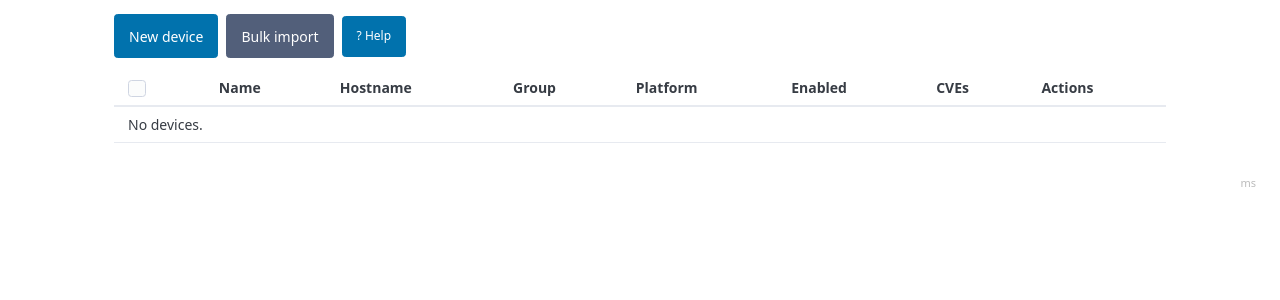
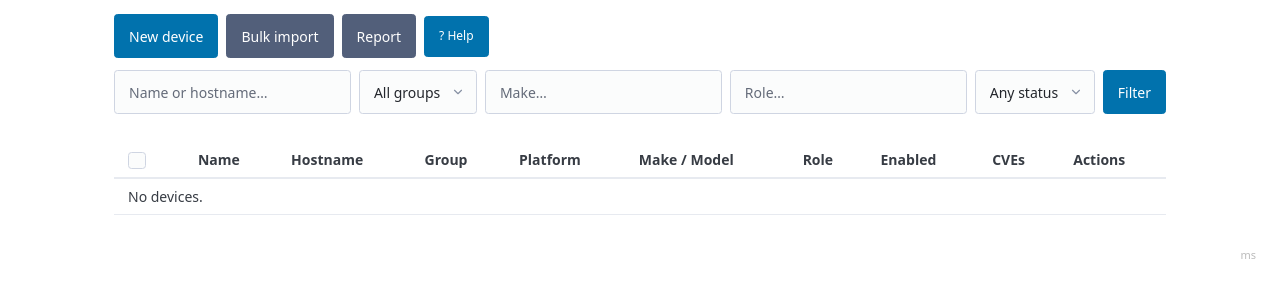
Before and after one commit to jdhall75/bmu, a Python web app: template src/kiroku/web/templates/devices/list.html in a window 1280 px wide. Shown: the part 83-383 px from the top of the page. Run offline with Jinja, Linux system fonts and the light colour scheme; the template is opened without the code that fills it, so the values that code supplies are empty; some libraries are stand-ins or nearby versions.

Commit message:
Add device metadata, search/filter, report; fix search form CSS
- Device model: add make, model, role columns (String, nullable, indexed)
- Migration 0014: ALTER TABLE devices ADD COLUMN make/model/role + indexes
- Device list: filter bar (name/hostname, group, make, role, enabled status)
  with pagination that preserves filter params
- Device list: new Make/Model and Role columns; bulk-edit supports make/model/role
- Device form: make, model, role fields with datalist suggestions for role
- Device detail: show make, model, role when set
- Device report (/devices/report): inventory table grouped by make+model
  showing total count, backed-up count, and success percentage
- CSV import: make, model, role columns now recognised
- app.css: fix Config Search form — Pico sets width:100% on button[type=submit]
  which broke the search-row flex layout; override with width:auto and add
  align-items:center. Also add filter-row styles for the device filter bar.

Co-Authored-By: Claude Sonnet 4.6 <noreply@anthropic.com>

```diff
--- a/src/kiroku/models/device.py
+++ b/src/kiroku/models/device.py
@@ -68,6 +68,11 @@ class Device(Base, TimestampMixin):
     )
     credential = relationship("Credential")
 
+    # Asset metadata for inventory / reporting
+    make: Mapped[str | None] = mapped_column(String(128), nullable=True, index=True)
+    model: Mapped[str | None] = mapped_column(String(128), nullable=True, index=True)
+    role: Mapped[str | None] = mapped_column(String(64), nullable=True, index=True)
+
     enabled: Mapped[bool] = mapped_column(default=True, nullable=False)
 
     latest_backup_path: Mapped[str | None] = mapped_column(String(512), nullable=True)
--- a/src/kiroku/web/static/app.css
+++ b/src/kiroku/web/static/app.css
@@ -452,10 +452,18 @@ pre {
   display: flex;
   gap: 8px;
   margin-bottom: 8px;
+  align-items: center;
 }
 
 .search-row input[type="text"] {
   flex: 1;
+  margin-bottom: 0;
+}
+
+/* Pico sets width:100% on button[type=submit] — override for inline search rows */
+.search-row [type="submit"] {
+  width: auto;
+  margin-bottom: 0;
 }
 
 .search-options {
@@ -476,6 +484,44 @@ pre {
 .search-options select,
 .search-options input[type="number"] {
   margin-bottom: 0;
+  width: auto;
+}
+
+
+/* -----------------------------------------------------------------------------
+   Device filter bar
+   -------------------------------------------------------------------------- */
+
+.device-filters {
+  margin-bottom: 0;
+}
+
+.filter-row {
+  display: flex;
+  gap: 8px;
+  align-items: center;
+  flex-wrap: wrap;
+}
+
+.filter-row input[type="text"] {
+  flex: 1;
+  min-width: 120px;
+  margin-bottom: 0;
+}
+
+.filter-row select {
+  width: auto;
+  margin-bottom: 0;
+}
+
+.filter-row [type="submit"] {
+  width: auto;
+  margin-bottom: 0;
+}
+
+.filter-row a {
+  white-space: nowrap;
+  font-size: 13px;
 }
 
 .search-result {
--- a/src/kiroku/web/templates/devices/detail.html
+++ b/src/kiroku/web/templates/devices/detail.html
@@ -14,6 +14,9 @@
   <dt>Driver</dt><dd>{{ device.driver_kind.value if device.driver_kind else '-' }}</dd>
   <dt>Transport</dt><dd>{{ device.transport.value if device.transport else '-' }}</dd>
   <dt>Enabled</dt><dd>{{ 'yes' if device.enabled else 'no' }}</dd>
+  {% if device.make %}<dt>Make</dt><dd>{{ device.make }}</dd>{% endif %}
+  {% if device.model %}<dt>Model</dt><dd>{{ device.model }}</dd>{% endif %}
+  {% if device.role %}<dt>Role</dt><dd>{{ device.role }}</dd>{% endif %}
   {% if device.description %}<dt>Description</dt><dd>{{ device.description }}</dd>{% endif %}
 </dl>
 
--- a/src/kiroku/web/templates/devices/list.html
+++ b/src/kiroku/web/templates/devices/list.html
@@ -1,11 +1,35 @@
 {% extends "base.html" %}
 {% block title %}Devices - Kiroku{% endblock %}
 {% block content %}
+
+<div class="toolbar">
+  <a role="button" href="/devices/new">New device</a>
+  <a class="secondary" role="button" href="/devices/import">Bulk import</a>
+  <a class="secondary" role="button" href="/devices/report">Report</a>
+  <button class="help-btn" onclick="openHelp('devices')">? Help</button>
+</div>
+
+<form class="search-form device-filters" method="GET" action="/devices">
+  <div class="filter-row">
+    <input type="text" name="q" value="{{ q }}" placeholder="Name or hostname…">
+    <select name="group_id">
+      <option value="">All groups</option>
+      {% for g in groups %}<option value="{{ g.id }}" {% if group_id == g.id|string %}selected{% endif %}>{{ g.name }}</option>{% endfor %}
+    </select>
+    <input type="text" name="make" value="{{ make_filter }}" placeholder="Make…">
+    <input type="text" name="role" value="{{ role_filter }}" placeholder="Role…">
+    <select name="enabled">
+      <option value="" {% if enabled_filter == '' %}selected{% endif %}>Any status</option>
+      <option value="1" {% if enabled_filter == '1' %}selected{% endif %}>Enabled</option>
+      <option value="0" {% if enabled_filter == '0' %}selected{% endif %}>Disabled</option>
+    </select>
+    <button type="submit">Filter</button>
+    {% if has_filters %}<a href="/devices">Clear</a>{% endif %}
+  </div>
+</form>
+
 <form class="table-form" method="POST" action="/devices/bulk">
-  <div class="toolbar">
-    <a role="button" href="/devices/new">New device</a>
-    <a class="secondary" role="button" href="/devices/import">Bulk import</a>
-    <button class="help-btn" onclick="openHelp('devices')">? Help</button>
+  <div class="toolbar" style="margin-top:8px">
     <span class="bulk-actions" id="bulk-actions" style="display:none">
       <button name="action" value="delete" onclick="return confirm('Delete selected devices?')">Delete selected</button>
       <button type="button" onclick="toggleBulkEdit()">Edit selected</button>
@@ -26,6 +50,12 @@
       <option value="NONE">(use group default)</option>
       {% for c in credentials %}<option value="{{ c.id }}">{{ c.name }}</option>{% endfor %}
     </select>
+    <label>Make</label>
+    <input type="text" name="bulk_make" placeholder="(no change)">
+    <label>Model</label>
+    <input type="text" name="bulk_model" placeholder="(no change)">
+    <label>Role</label>
+    <input type="text" name="bulk_role" placeholder="(no change)">
     <label>Enabled</label>
     <select name="bulk_enabled">
       <option value="">(no change)</option>
@@ -42,7 +72,7 @@
     <thead>
       <tr>
         <th><input type="checkbox" id="select-all" title="Select all"></th>
-        <th>Name</th><th>Hostname</th><th>Group</th><th>Platform</th><th>Enabled</th><th>CVEs</th><th>Actions</th>
+        <th>Name</th><th>Hostname</th><th>Group</th><th>Platform</th><th>Make / Model</th><th>Role</th><th>Enabled</th><th>CVEs</th><th>Actions</th>
       </tr>
     </thead>
     <tbody>
@@ -57,6 +87,12 @@
           {% elif d.custom_platform %}{{ d.custom_platform.name }}
           {% else %}-{% endif %}
         </td>
+        <td>
+          {% if d.make or d.model %}
+            {{ d.make or '' }}{% if d.make and d.model %} / {% endif %}{{ d.model or '' }}
+          {% else %}-{% endif %}
+        </td>
+        <td>{{ d.role or '-' }}</td>
         <td>{{ 'yes' if d.enabled else 'no' }}</td>
         <td>
           {% set badge = cve_badges.get(d.id) %}
@@ -73,7 +109,7 @@
         </td>
       </tr>
     {% else %}
-      <tr><td colspan="8">No devices.</td></tr>
+      <tr><td colspan="10">No devices{% if has_filters %} matching the current filters{% endif %}.</td></tr>
     {% endfor %}
     </tbody>
   </table>
@@ -81,11 +117,12 @@
 
 {% if total_pages > 1 %}
 <div class="pagination">
-  {% if page > 1 %}<a href="?page={{ page - 1 }}">&larr; Prev</a>{% endif %}
+  {% if page > 1 %}<a href="?page={{ page - 1 }}{% if filter_qs %}&{{ filter_qs }}{% endif %}">&larr; Prev</a>{% endif %}
   <span>Page {{ page }} of {{ total_pages }} ({{ total }} devices)</span>
-  {% if page < total_pages %}<a href="?page={{ page + 1 }}">Next &rarr;</a>{% endif %}
+  {% if page < total_pages %}<a href="?page={{ page + 1 }}{% if filter_qs %}&{{ filter_qs }}{% endif %}">Next &rarr;</a>{% endif %}
 </div>
 {% endif %}
+
 <script>
 (function () {
   var sa = document.getElementById('select-all');
```
Also changed, not shown: alembic/versions/0014_device_metadata.py (added, +31 -0 lines), src/kiroku/web/import_devices.py (+7 -3 lines), src/kiroku/web/routes/devices.py (+98 -12 lines), src/kiroku/web/templates/devices/form.html (+14 -0 lines), src/kiroku/web/templates/devices/report.html (added, +52 -0 lines).
